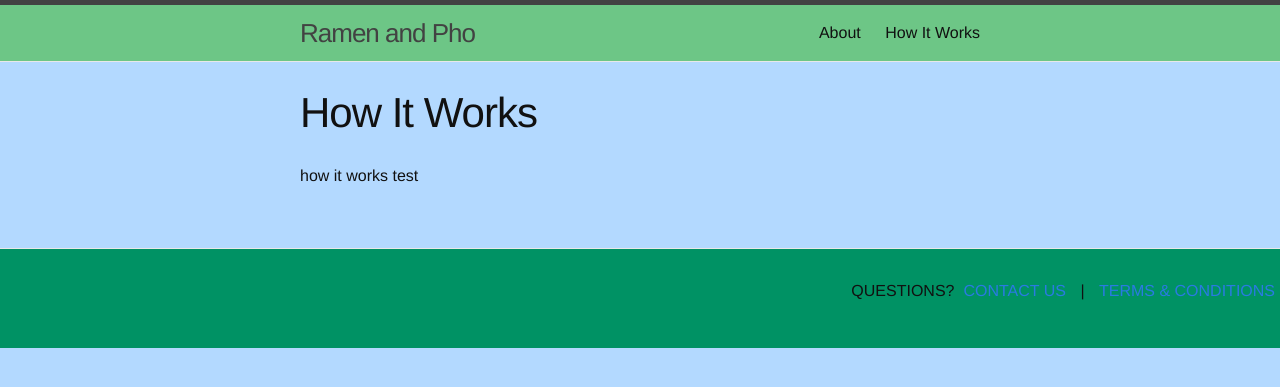
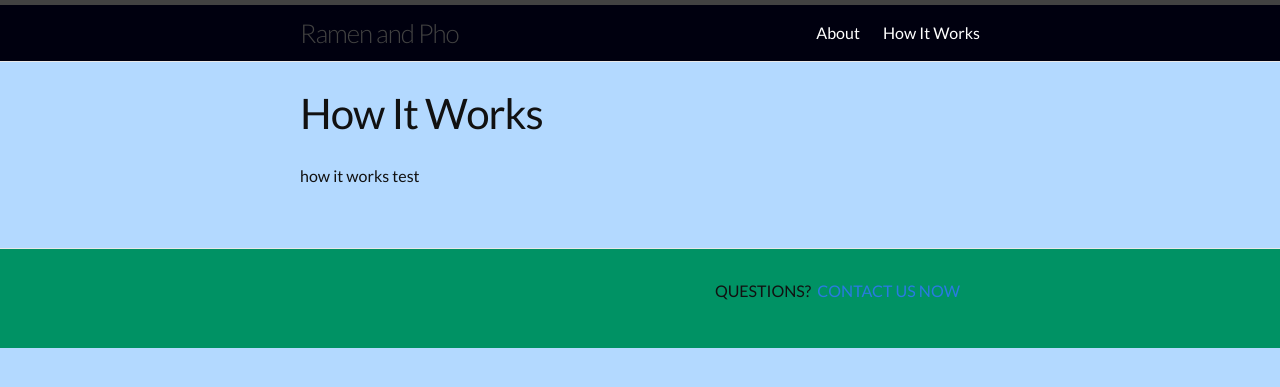
Before and after one commit to RamenAndPho/ramenandpho.github.io, a Jekyll site: the page built from howitworks.md, in a window 1280 px wide. Shown: the top 387 px of the page. Built offline with Jekyll 4.4.1, drawn with Linux system fonts in a browser that asks for light colours.

Commit message:
text update

```diff
--- a/_includes/footer.html
+++ b/_includes/footer.html
@@ -1,11 +1,9 @@
 <footer class="site-footer">
 
-  <div class="row">
+  <div class="wrapper">
         <div class="col-md-12">
           <ul class="list-inline text-right text-uppercase">
-            <li>Questions?&nbsp;&nbsp;<a href="mailto:dev-program@onlycoin.com">Contact Us</a></li>
-            <li class="separator">|</li>
-            <li><a href="/terms">Terms &amp; Conditions</a></li>
+            <li>Questions?&nbsp;&nbsp;<a href="mailto:dev-program@onlycoin.com">Contact Us Now</a></li>
           </ul>
         </div>
       </div>
--- a/_includes/head.html
+++ b/_includes/head.html
@@ -7,6 +7,7 @@
   <meta name="description" content="{% if page.excerpt %}{{ page.excerpt | strip_html | strip_newlines | truncate: 160 }}{% else %}{{ site.description }}{% endif %}">
   <link href="//maxcdn.bootstrapcdn.com/bootstrap/3.3.6/css/bootstrap.min.css" rel="stylesheet" integrity="sha256-7s5uDGW3AHqw6xtJmNNtr+OBRJUlgkNJEo78P4b0yRw= sha512-nNo+yCHEyn0smMxSswnf/OnX6/KwJuZTlNZBjauKhTK0c+zT+q5JOCx0UFhXQ6rJR9jg6Es8gPuD2uZcYDLqSw==" crossorigin="anonymous">
       <link href='https://fonts.googleapis.com/css?family=Lato:400,100,100italic,300,300italic,400italic,700,700italic,900,900italic' rel='stylesheet' type='text/css'>
+      <link href="https://fonts.googleapis.com/css?family=Montserrat:400,700" rel="stylesheet" type="text/css">
   <link rel="stylesheet" href="{{ "/css/main.css" | prepend: site.baseurl }}">
   <link rel="canonical" href="{{ page.url | replace:'index.html','' | prepend: site.baseurl | prepend: site.url }}">
   <link rel="alternate" type="application/rss+xml" title="{{ site.title }}" href="{{ "/feed.xml" | prepend: site.baseurl | prepend: site.url }}">
--- a/_sass/_layout.scss
+++ b/_sass/_layout.scss
@@ -5,7 +5,7 @@
     border-top: 5px solid $grey-color-dark;
     border-bottom: 1px solid $grey-color-light;
     min-height: 56px;
-    background:#6dc686;
+    background:#00000f;
 
     // Positioning context for the mobile navigation icon
     position: relative;
@@ -34,7 +34,7 @@
     }
 
     .page-link {
-        color: $text-color;
+        color: white;
         line-height: $base-line-height;
 
         // Gaps between nav items, but not on the last one
@@ -101,7 +101,8 @@
 .site-footer {
     border-top: 1px solid $grey-color-light;
     padding: $spacing-unit 0;
-    background:#009264
+    background:#009264;
+    font-color: white;
 }
 
 .footer-heading {
--- a/css/main.scss
+++ b/css/main.scss
@@ -6,7 +6,7 @@
 
 
 // Our variables
-$base-font-family: "Helvetica Neue", Helvetica, Arial, sans-serif;
+$base-font-family: "Lato", Helvetica, Arial, sans-serif;
 $base-font-size:   16px;
 $base-font-weight: 400;
 $small-font-size:  $base-font-size * 0.875;
```
Also changed, not shown: index.html (+8 -8 lines).
